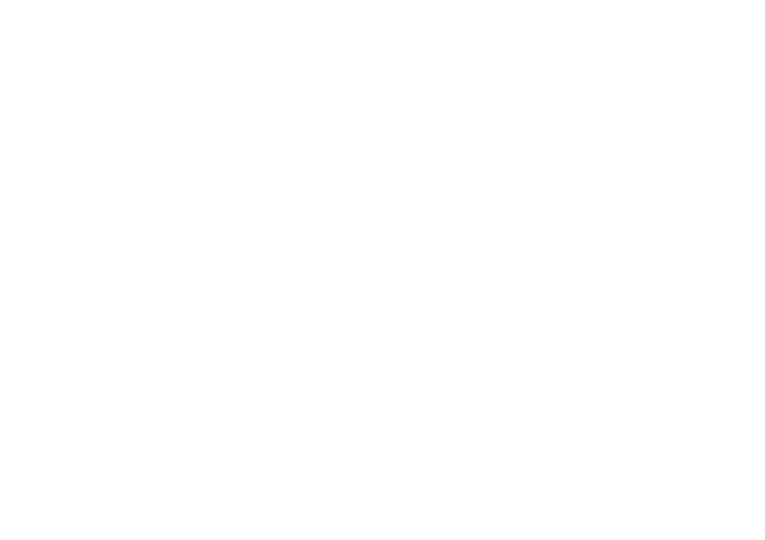
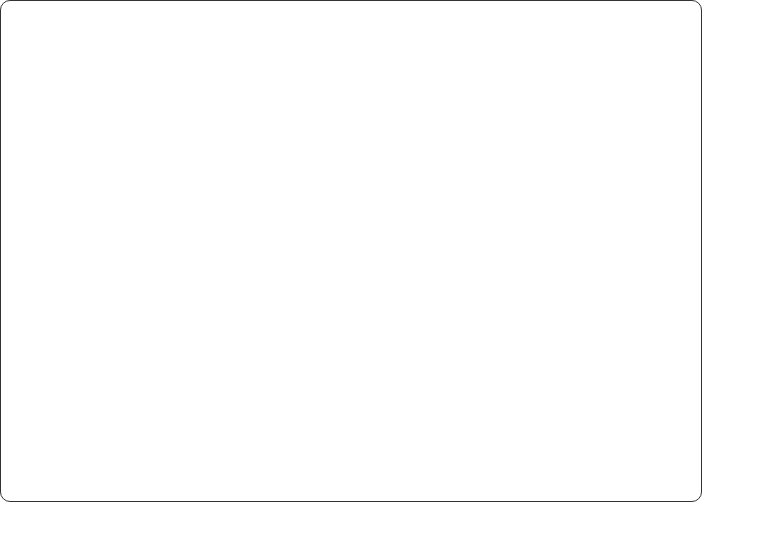
Before and after one commit to gcairesdev/gartic, a plain HTML site: page front-end/index.html in a window 1280 px wide. Shown: the whole page, without its empty margins (0-765 px from the left). Drawn offline with Linux system fonts and the light colour scheme.

Commit message:
:sparkles: Added draw function

```diff
--- a/front/index.html
+++ b/front-end/index.html
@@ -3,6 +3,7 @@
 <head>
     <meta charset="UTF-8">
     <meta name="viewport" content="width=device-width, initial-scale=1.0">
+    <link type="image/x-icon" rel="shortcut icon" href="./favicon.ico" />
     <link rel="stylesheet" href="style.css">
     <title>Gartic</title>
 </head>
--- /dev/null
+++ b/front-end/script.js
@@ -0,0 +1,48 @@
+document.addEventListener('DOMContentLoaded', () => {
+
+    const screen = document.getElementById('screen');
+    const context = screen.getContext('2d');
+
+    screen.width = 700;
+    screen.height = 500;
+
+    const pencil = {
+        active: false,
+        moving: false,
+        initalPos: null,
+        currentPos: {x: 0, y: 0},
+    }
+
+    const drawLine = line => {
+        context.beginPath();
+        context.moveTo(line.initialPos.x, line.initialPos.y);
+        context.lineTo(line.currentPos.x, line.currentPos.y);
+        context.stroke();
+    }
+
+    const cicle = () => {
+        if(pencil.active && pencil.moving && pencil.initalPos) {
+            drawLine({
+                currentPos: pencil.currentPos,
+                initialPos: pencil.initalPos,
+            });
+
+            pencil.moving = false;
+        }
+
+        pencil.initalPos = {x: pencil.currentPos.x, y: pencil.currentPos.y };
+
+        setTimeout(cicle, 0);
+    }
+
+    screen.onmousedown = () => { pencil.active = true; }
+    screen.onmouseup = () => { pencil.active = false; }
+    screen.onmousemove = (event) => {
+        pencil.moving = true;
+        pencil.currentPos.x = event.clientX;
+        pencil.currentPos.y = event.clientY;
+    }
+
+    cicle();
+
+});
--- /dev/null
+++ b/front-end/style.css
@@ -0,0 +1,50 @@
+html, body, div, span, applet, object, iframe,
+h1, h2, h3, h4, h5, h6, p, blockquote, pre,
+a, abbr, acronym, address, big, cite, code,
+del, dfn, em, img, ins, kbd, q, s, samp,
+small, strike, strong, sub, sup, tt, var,
+b, u, i, center,
+dl, dt, dd, ol, ul, li,
+fieldset, form, label, legend,
+table, caption, tbody, tfoot, thead, tr, th, td,
+article, aside, canvas, details, embed,
+figure, figcaption, footer, header, hgroup,
+menu, nav, output, ruby, section, summary,
+time, mark, audio, video {
+	margin: 0;
+	padding: 0;
+	border: 0;
+	font-size: 100%;
+	font: inherit;
+	vertical-align: baseline;
+}
+/* HTML5 display-role reset for older browsers */
+article, aside, details, figcaption, figure,
+footer, header, hgroup, menu, nav, section {
+	display: block;
+}
+body {
+	line-height: 1;
+}
+ol, ul {
+	list-style: none;
+}
+blockquote, q {
+	quotes: none;
+}
+blockquote:before, blockquote:after,
+q:before, q:after {
+	content: '';
+	content: none;
+}
+table {
+	border-collapse: collapse;
+	border-spacing: 0;
+}
+
+#screen {
+    width: 700px;
+    height: 500px;
+    border-radius: 10px;
+    border: 1px solid #333;
+}
```
Also changed, not shown: front-end/favicon.ico (added), front/script.js (deleted), front/style.css (deleted).
